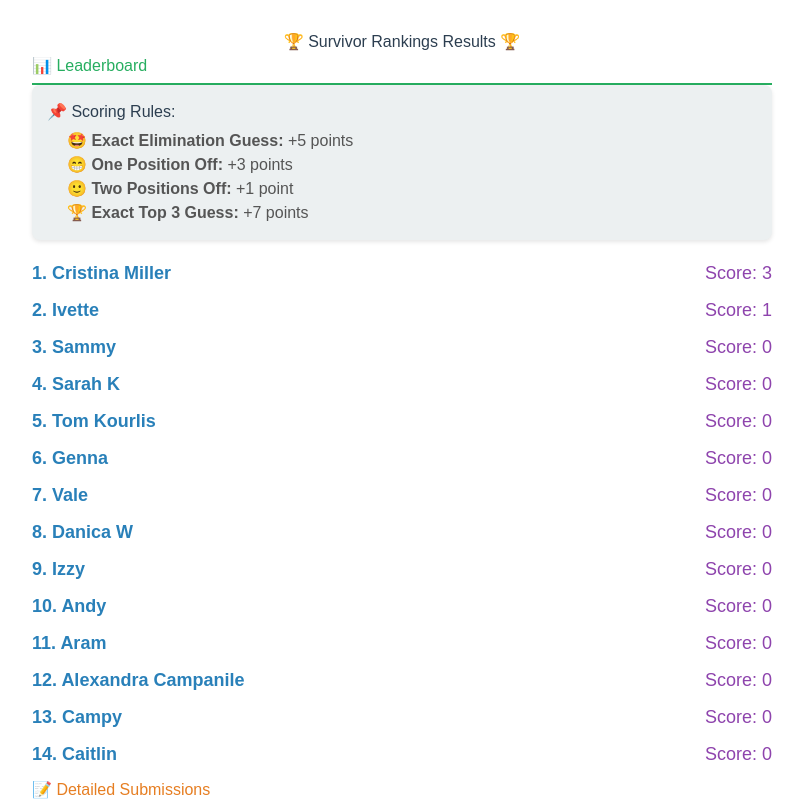
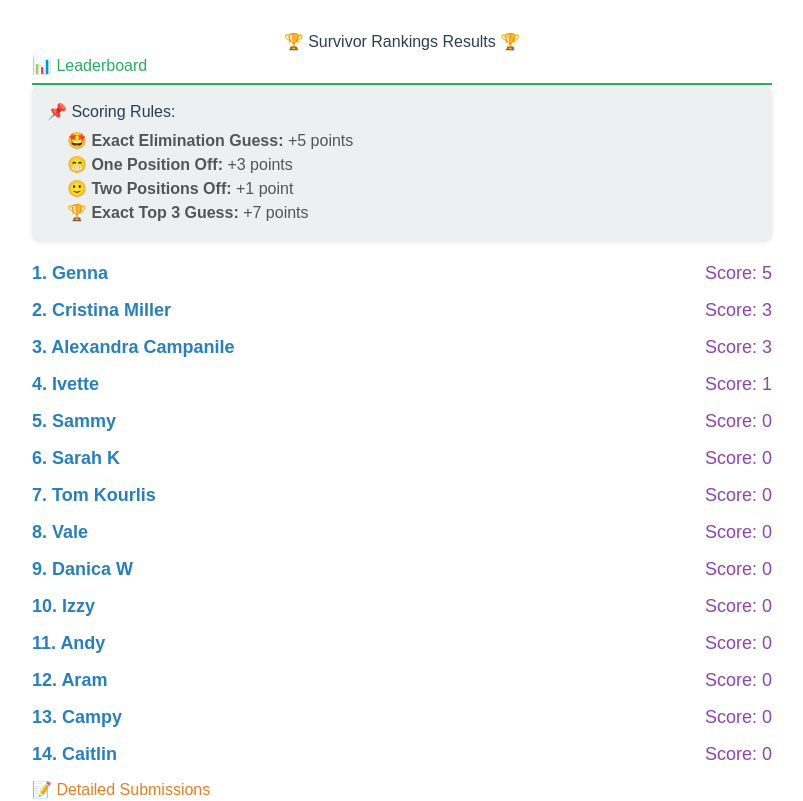
Before and after one commit to sarah-helg/survivor-rankings, a Next.js app: page / in a window 1280 px wide. Shown: the top 801 px of the page, without its empty margins (238-1041 px from the left). Built offline with nearby package versions, Linux system fonts and the light colour scheme.

Commit message:
updated scores for 03/05

```diff
--- a/pages/index.tsx
+++ b/pages/index.tsx
@@ -16,9 +16,9 @@ const SurvivorRankingApp = () => {
 
     // Hardcoded scores for all 14 submitters
     const hardcodedScores: { [key: string]: number } = {
-        "Sammy": 0, "Sarah K": 0, "Tom Kourlis": 0, "Genna": 0,
+        "Sammy": 0, "Sarah K": 0, "Tom Kourlis": 0, "Genna": 5,
         "Vale": 0, "Danica W": 0, "Cristina Miller": 3, "Izzy": 0,
-        "Andy": 0, "Aram": 0, "Alexandra Campanile": 0, "Campy": 0,
+        "Andy": 0, "Aram": 0, "Alexandra Campanile": 3, "Campy": 0,
         "Ivette": 1, "Caitlin": 0
     };
 
```
